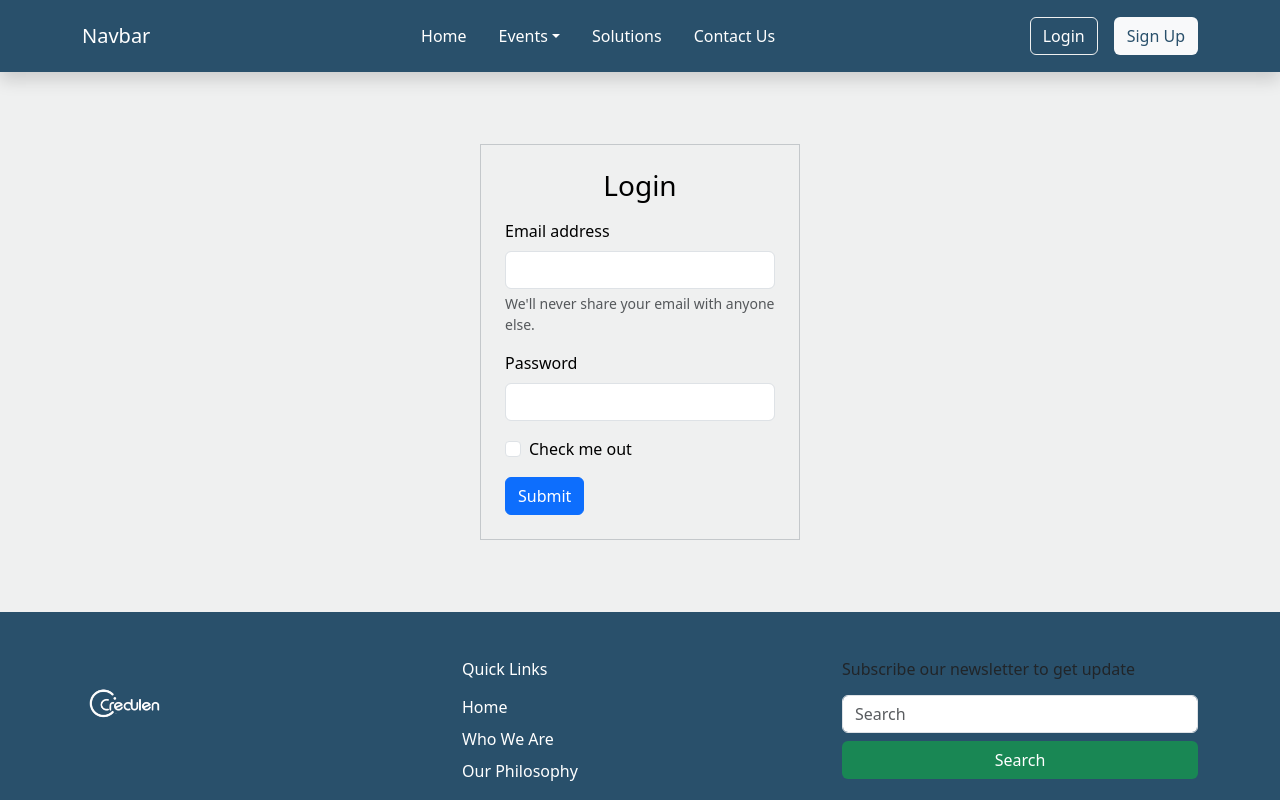
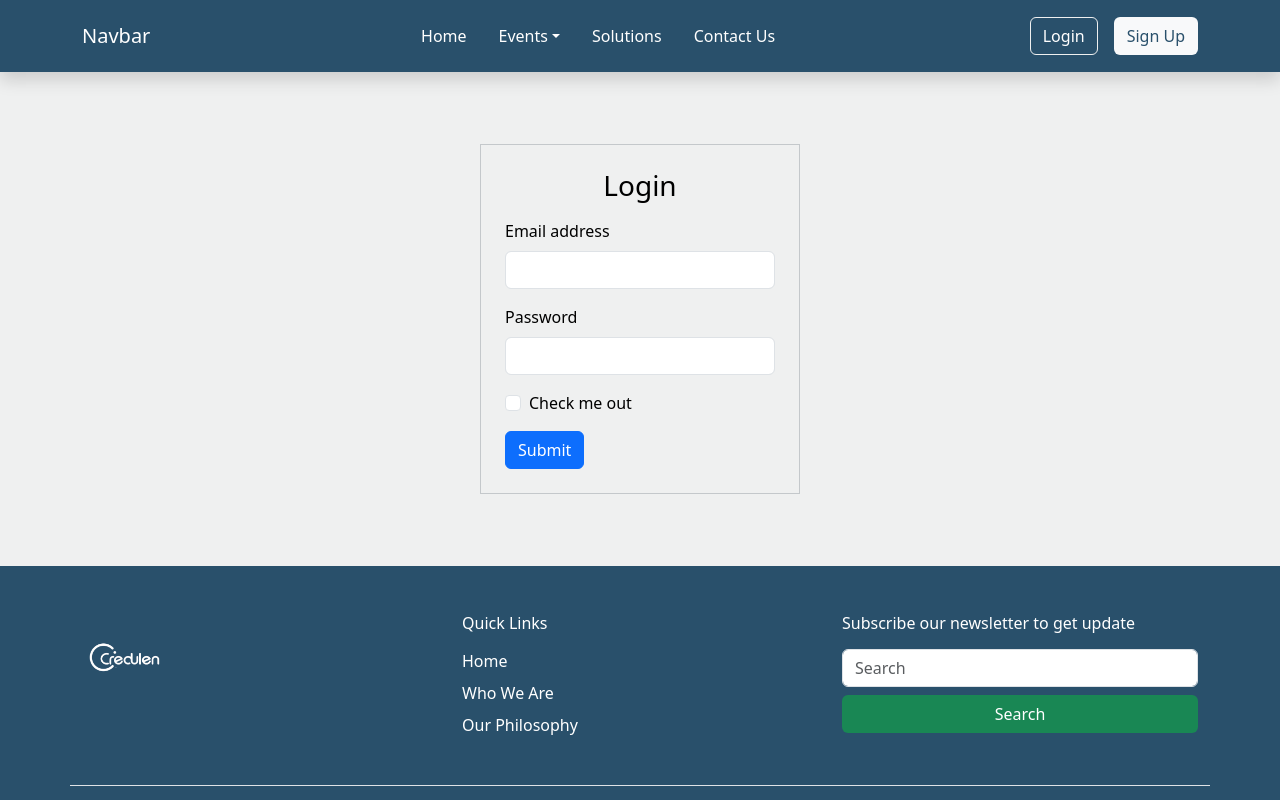
Before and after one commit to credulen/credulen_blog, a Next.js app: page /login in a window 1280 px wide. Shown: the top 800 px of the page. Built offline with nearby package versions, Linux system fonts and the light colour scheme.

Commit message:
resolved deployment errors in sign up and sign in

```diff
--- a/app/login/page.js
+++ b/app/login/page.js
@@ -15,9 +15,9 @@ const Login = () => {
 						id="exampleInputEmail1"
 						aria-describedby="emailHelp"
 					/>
-					<div id="emailHelp" className="form-text">
+					{/* <div id="emailHelp" className="form-text">
 						We'll never share your email with anyone else.
-					</div>
+					</div> */}
 				</div>
 				<div className="mb-3">
 					<label for="exampleInputPassword1" className="form-label">
--- a/app/page.js
+++ b/app/page.js
@@ -32,6 +32,9 @@ export default function Home() {
 					</div>
 
 					<div>
+						<h6 className="text-dark">
+							Subscribe our newsletter to get update
+						</h6>
 						<Subscribe />
 					</div>
 				</div>
--- a/app/signup/page.js
+++ b/app/signup/page.js
@@ -15,9 +15,9 @@ const SignUp = () => {
 						id="exampleInputEmail1"
 						aria-describedby="emailHelp"
 					/>
-					<div id="emailHelp" className="form-text">
+					{/* <div id="emailHelp" className="form-text">
 						We'll never share your email with anyone else.
-					</div>
+					</div> */}
 				</div>
 				<div className="mb-3">
 					<label for="exampleInputPassword1" className="form-label">
--- a/components/Footer.js
+++ b/components/Footer.js
@@ -31,6 +31,9 @@ const Footer = () => {
 
 					{/* third row */}
 					<div className="col-md-4">
+						<h6 className="text-white">
+							Subscribe our newsletter to get update
+						</h6>
 						<Subscribe />
 					</div>
 				</div>
--- a/components/Subscribe.js
+++ b/components/Subscribe.js
@@ -3,7 +3,7 @@ import React from "react";
 const Subscribe = () => {
 	return (
 		<div>
-			<h6 className="text-dark">Subscribe our newsletter to get update</h6>
+			{/* <h6 className="text-dark">Subscribe our newsletter to get update</h6> */}
 			<form className="mt-3">
 				<input
 					className="form-control"
```
